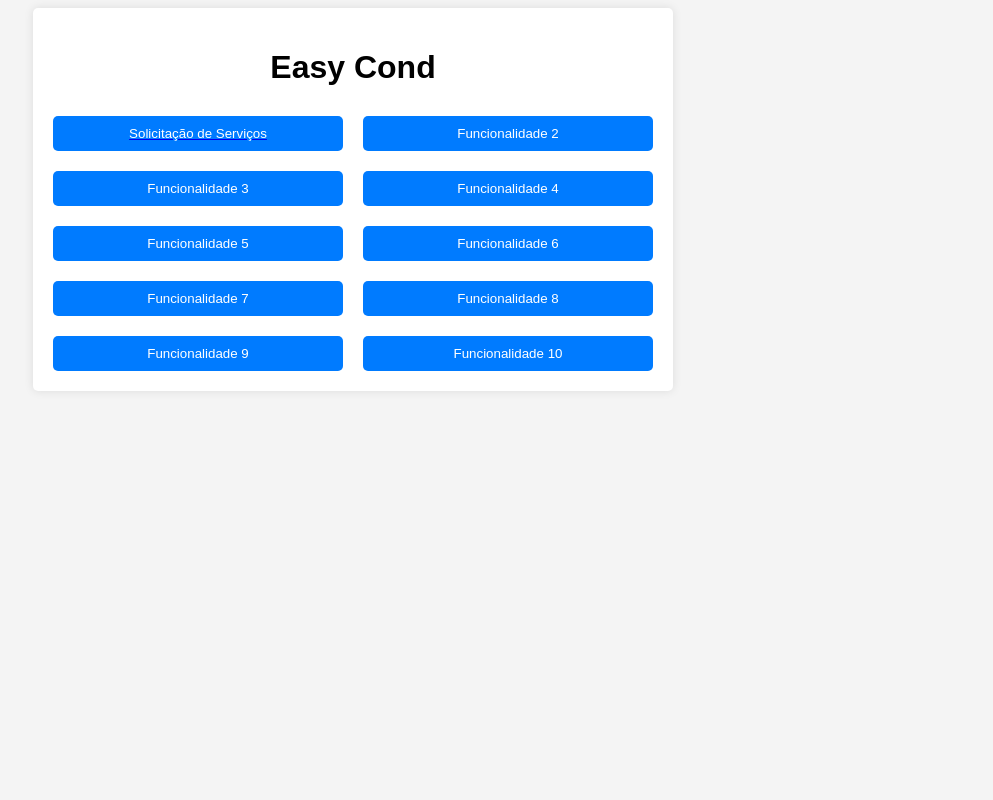
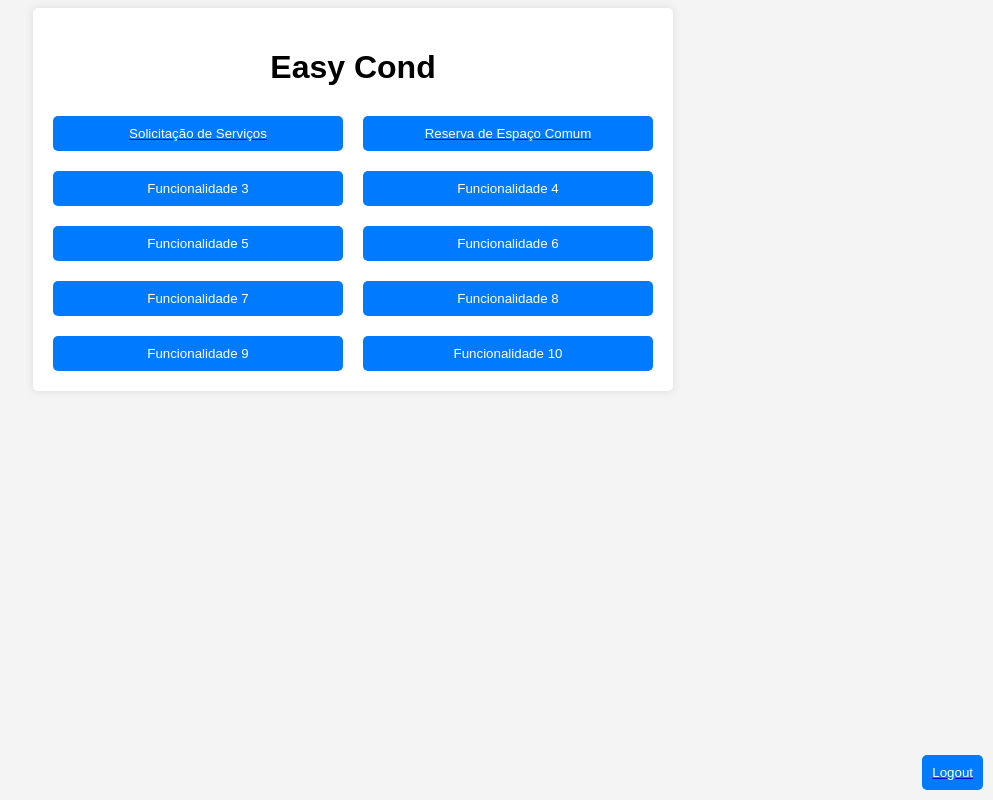
Before and after one commit to lucasrosati/easy_cond, a Django app: page /menu/ in a window 1280 px wide. Shown: the whole page, without its empty margins (287-1280 px from the left). Run offline with Django 4.2, Linux system fonts and the light colour scheme; parts of the project's set-up code (start-up, migrations or seed data) failed here and were passed over.

Commit message:
Ajustes no Menu

```diff
--- a/Menu_Inicial/templates/menu_inicial/menu.html
+++ b/Menu_Inicial/templates/menu_inicial/menu.html
@@ -41,6 +41,11 @@
         button:hover {
             background-color: #0056b3;
         }
+        .logout-button {
+            position: fixed;
+            bottom: 10px;
+            right: 10px;
+        }
     </style>
 </head>
 <body>
@@ -50,7 +55,9 @@
             <a href="{% url 'solicitacao' %}">
                 <button>Solicitação de Serviços</button>
             </a>
-            <button>Funcionalidade 2</button>
+            <a href="{% url 'reserva' %}"> <!-- Link para a tela de reserva -->
+                <button>Reserva de Espaço Comum</button>
+            </a>
             <button>Funcionalidade 3</button>
             <button>Funcionalidade 4</button>
             <button>Funcionalidade 5</button>
@@ -60,6 +67,9 @@
             <button>Funcionalidade 9</button>
             <button>Funcionalidade 10</button>
         </div>
+        <a href="{% url 'cadastro' %}" class="logout-button">
+            <button>Logout</button>
+        </a>
     </div>
 </body>
 </html>
```
